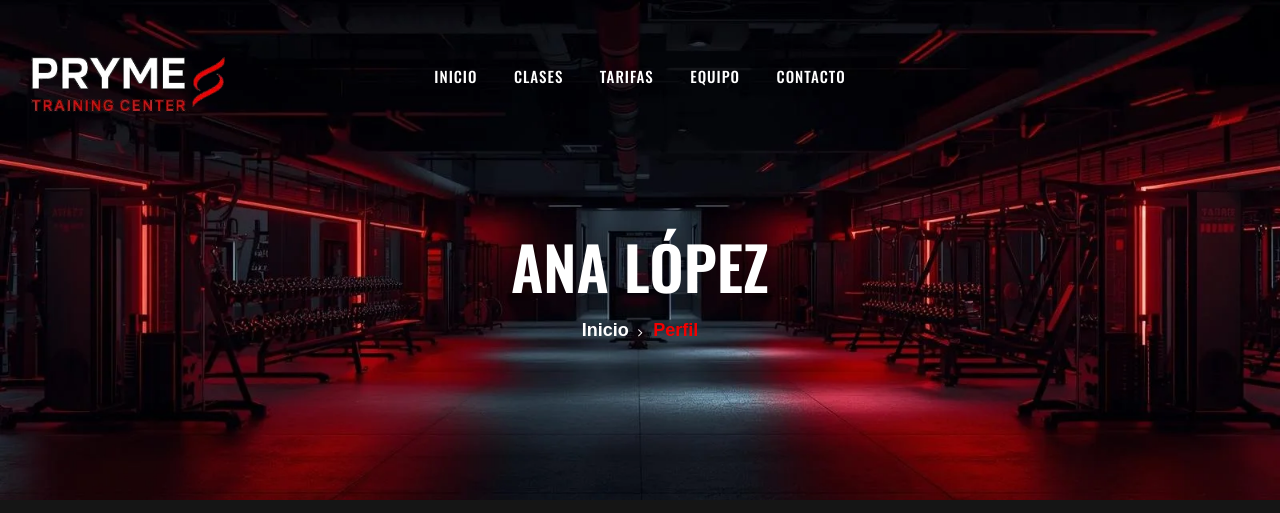
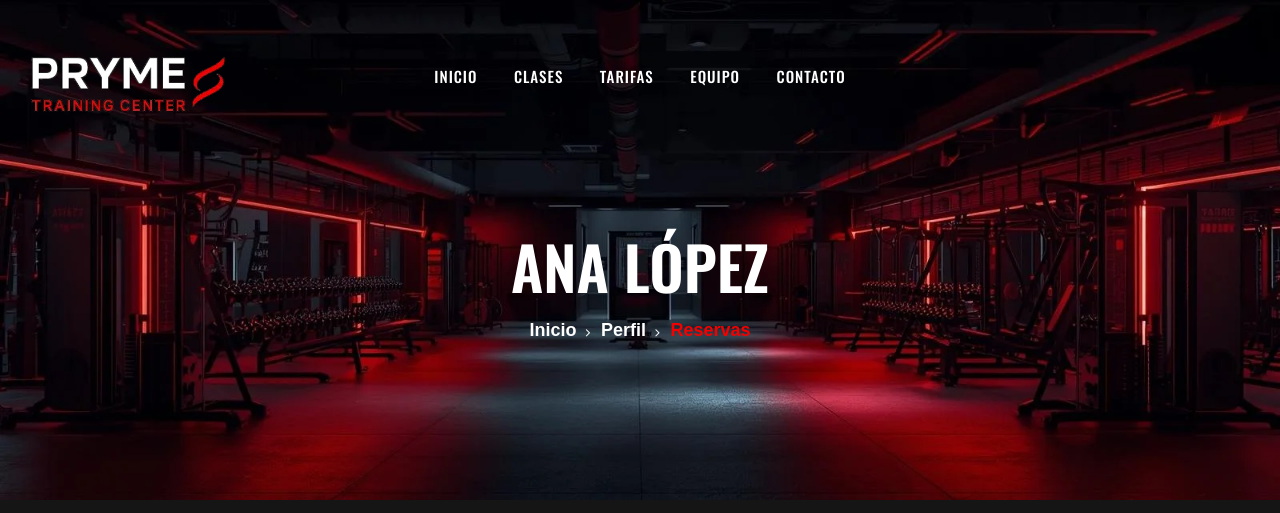
Before and after one commit to cosmincostea21/TFG-PrimeGym, a Django app: page /perfil/reservas/ in a window 1280 px wide. Shown: the top 513 px of the page. Run offline with Django 5.2, Linux system fonts and the light colour scheme; data comes from the database, SQL or seed files in the repository; some libraries are stand-ins or nearby versions; some web fonts are replaced.

```diff
--- a/prime_gym/perfil/templates/perfil/base_perfil.html
+++ b/prime_gym/perfil/templates/perfil/base_perfil.html
@@ -97,7 +97,7 @@
                         <h2 data-aos="fade-right" data-aos-delay="300"> {{cliente.nombre}}</h2>
                         <div class="bt-option" data-aos="fade-left" data-aos-delay="400">
                             <a href="{% url 'main' %}">Inicio</a>
-                            <span>Perfil</span>
+                            <a href="{% url 'perfil:dashboard'%}">Perfil</a>
                             <span>{% block pagina %}{% endblock %}</span>
                         </div>
                     </div>
--- a/prime_gym/perfil/templates/perfil/reservas.html
+++ b/prime_gym/perfil/templates/perfil/reservas.html
@@ -6,7 +6,9 @@
     <link rel="stylesheet" href="{% static 'css/perfil/style_reservas.css' %}" type="text/css">
 {% endblock %}
 
-
+{% block pagina %}
+    Reservas
+{% endblock %}
 
 
 {% block contenido %}
```
